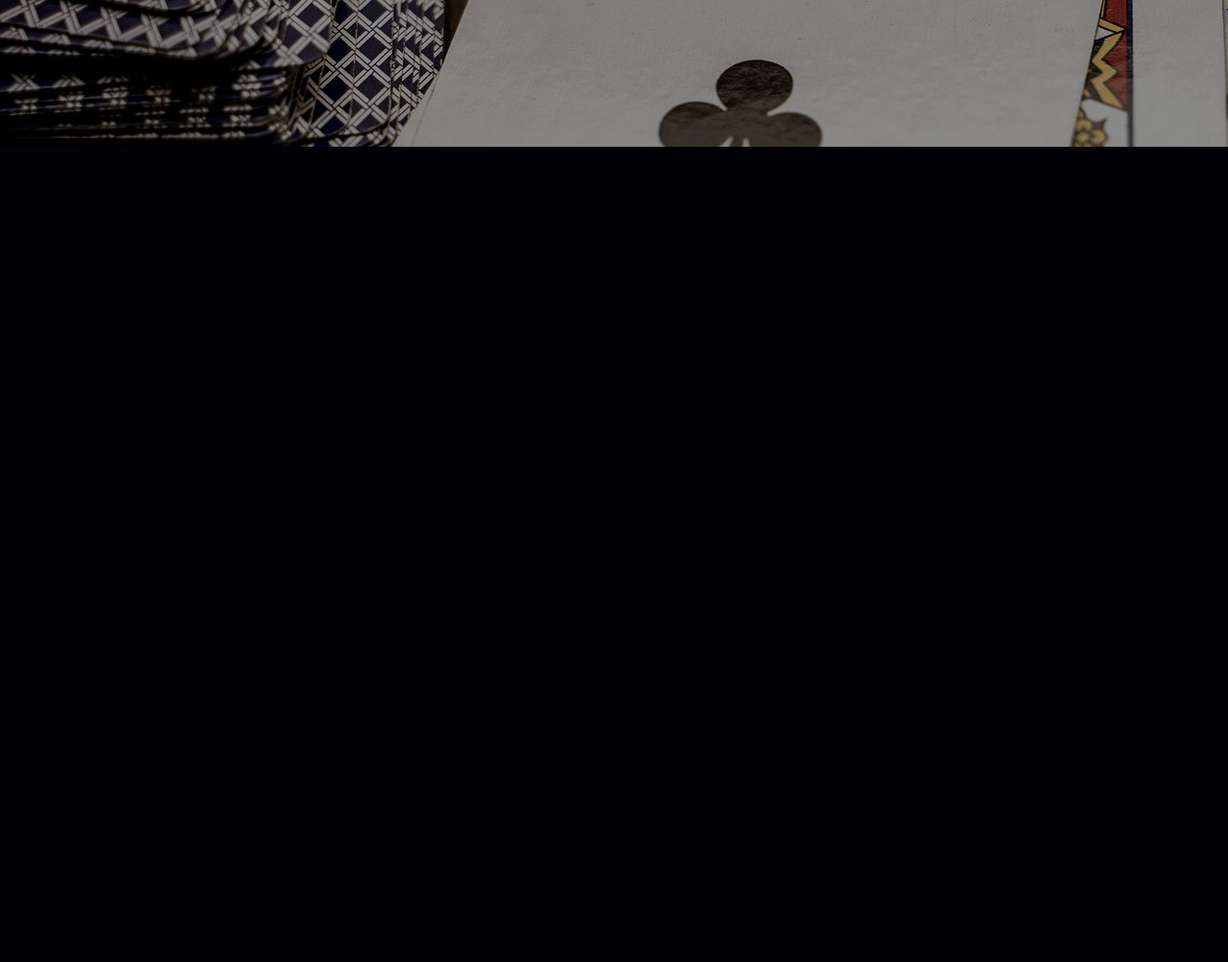
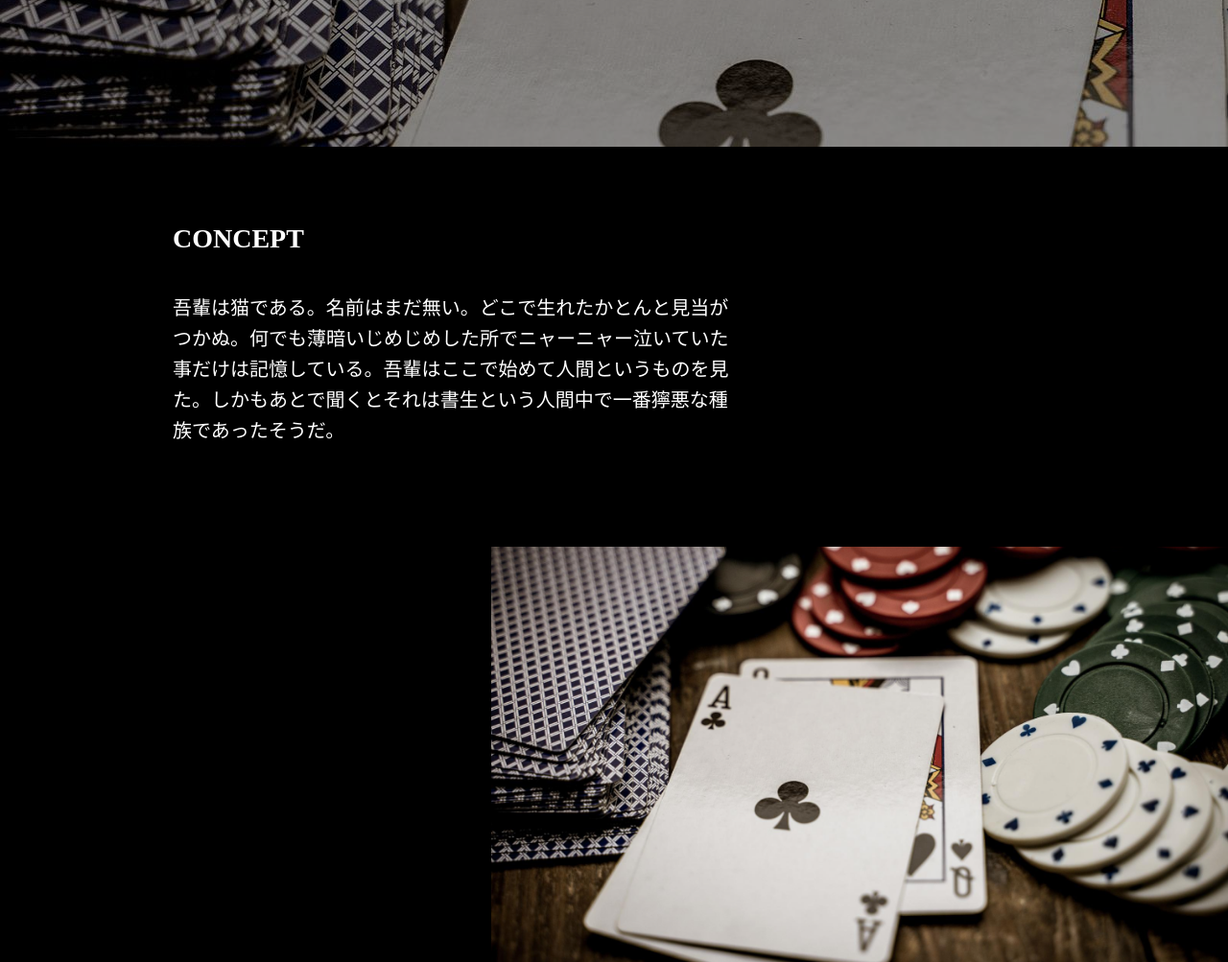
Before and after one commit to hara-94/goat, a PHP site: page /index.html in a window 1280 px wide. Shown: the part 647-1650 px from the top of the page at 96% size. Before the commit the page ends 800 px from the top, so only its background shows below. Run offline with PHP 8.4, Linux system fonts and the light colour scheme.

Commit message:
add: concept

```diff
--- a/asset/css/style.css
+++ b/asset/css/style.css
@@ -381,6 +381,7 @@ th {
   font-weight: bold;
 }
 
+/* size */
 .header {
   width: 100%;
   height: 60px;
@@ -415,21 +416,19 @@ th {
 
 .main {
   width: 100%;
+  background-color: black;
 }
 .main__inner {
   overflow: visible;
-  max-width: 1000px;
-  width: calc(100% - 20px);
   margin: 0 auto;
+  padding-top: 80px;
 }
 
 .main-visual {
-  width: 100vw;
+  width: 100%;
   height: 100vh;
   height: calc(var(--vh, 1vh) * 100);
   background-image: url("../image/dummy/background-lg.jpg");
-  position: absolute;
-  left: 0;
 }
 .main-visual__mask {
   width: 100%;
@@ -437,3 +436,43 @@ th {
   background-color: black;
   opacity: 0.4;
 }
+
+.concept {
+  position: relative;
+  width: 100%;
+}
+.concept__inner {
+  width: 100%;
+  margin: 0 auto;
+  max-width: 1000px;
+}
+.concept__heading {
+  margin-left: 40px;
+  color: white;
+  font-size: 28px;
+  font-weight: bold;
+}
+.concept__text {
+  width: 100%;
+  max-width: 590px;
+  margin-top: 40px;
+  margin-left: 40px;
+  color: white;
+  font-size: 20px;
+  line-height: 1.6;
+}
+.concept__space {
+  width: 60vw;
+  position: relative;
+}
+.concept__space:before {
+  content: "";
+  display: block;
+  padding-top: 70%;
+}
+.concept__image {
+  position: absolute;
+  bottom: 0;
+  right: 0;
+  width: 60vw;
+}
--- /dev/null
+++ b/asset/scss/common/_variable.scss
@@ -0,0 +1,3 @@
+/* size */
+$sectionWidth: calc(100% - 20px);
+$sectionMaxWidth: 1000px;
--- /dev/null
+++ b/asset/scss/component/_concept.scss
@@ -0,0 +1,45 @@
+.concept {
+  position: relative;
+  width: 100%;
+
+  &__inner {
+    width: 100%;
+    margin: 0 auto;
+    max-width: $sectionMaxWidth;
+  }
+
+  &__heading {
+    margin-left: 40px;
+    color: white;
+    font-size: 28px;
+    font-weight: bold;
+  }
+
+  &__text {
+    width: 100%;
+    max-width: 590px;
+    margin-top: 40px;
+    margin-left: 40px;
+    color: white;
+    font-size: 20px;
+    line-height: 1.6;
+  }
+
+  &__space {
+    width: 60vw;
+    position: relative;
+
+    &:before {
+      content: "";
+      display: block;
+      padding-top: 70%;
+    }
+  }
+
+  &__image {
+    position: absolute;
+    bottom: 0;
+    right: 0;
+    width: 60vw;
+  }
+}
--- a/asset/scss/component/_main-visual.scss
+++ b/asset/scss/component/_main-visual.scss
@@ -1,10 +1,8 @@
 .main-visual {
-  width: 100vw;
+  width: 100%;
   height: 100vh;
   height: calc(var(--vh, 1vh) * 100);
   background-image: url("../image/dummy/background-lg.jpg");
-  position: absolute;
-  left: 0;
 
   &__mask {
     width: 100%;
--- a/asset/scss/component/_main.scss
+++ b/asset/scss/component/_main.scss
@@ -1,10 +1,10 @@
 .main {
   width: 100%;
+  background-color: black;
 
   &__inner {
     overflow: visible;
-    max-width: 1000px;
-    width: calc(100% - 20px);
     margin: 0 auto;
+    padding-top: 80px;
   }
 }
--- a/asset/scss/style.scss
+++ b/asset/scss/style.scss
@@ -1,5 +1,7 @@
 @import "./common/reset";
+@import "./common/variable";
 
 @import "./component/header";
 @import "./component/main";
 @import "./component/main-visual";
+@import "./component/concept";
--- a/index.html
+++ b/index.html
@@ -27,10 +27,18 @@
       </ul>
     </div>
   </header>
+  <div class="main-visual">
+    <div class="main-visual__mask"></div>
+  </div>
   <div class="main">
     <div class="main__inner">
-      <div class="main-visual">
-        <div class="main-visual__mask"></div>
+      <div class="concept">
+        <div class="concept__inner">
+          <h2 class="concept__heading">CONCEPT</h2>
+          <p class="concept__text">吾輩は猫である。名前はまだ無い。どこで生れたかとんと見当がつかぬ。何でも薄暗いじめじめした所でニャーニャー泣いていた事だけは記憶している。吾輩はここで始めて人間というものを見た。しかもあとで聞くとそれは書生という人間中で一番獰悪な種族であったそうだ。</p>
+          <div class="concept__space"></div>
+          <img src="./asset/image/dummy/background.png" alt="コンセプト" class="concept__image">
+        </div>
       </div>
     </div>
   </div>
```
Also changed, not shown: asset/image/dummy/background.png (added).
